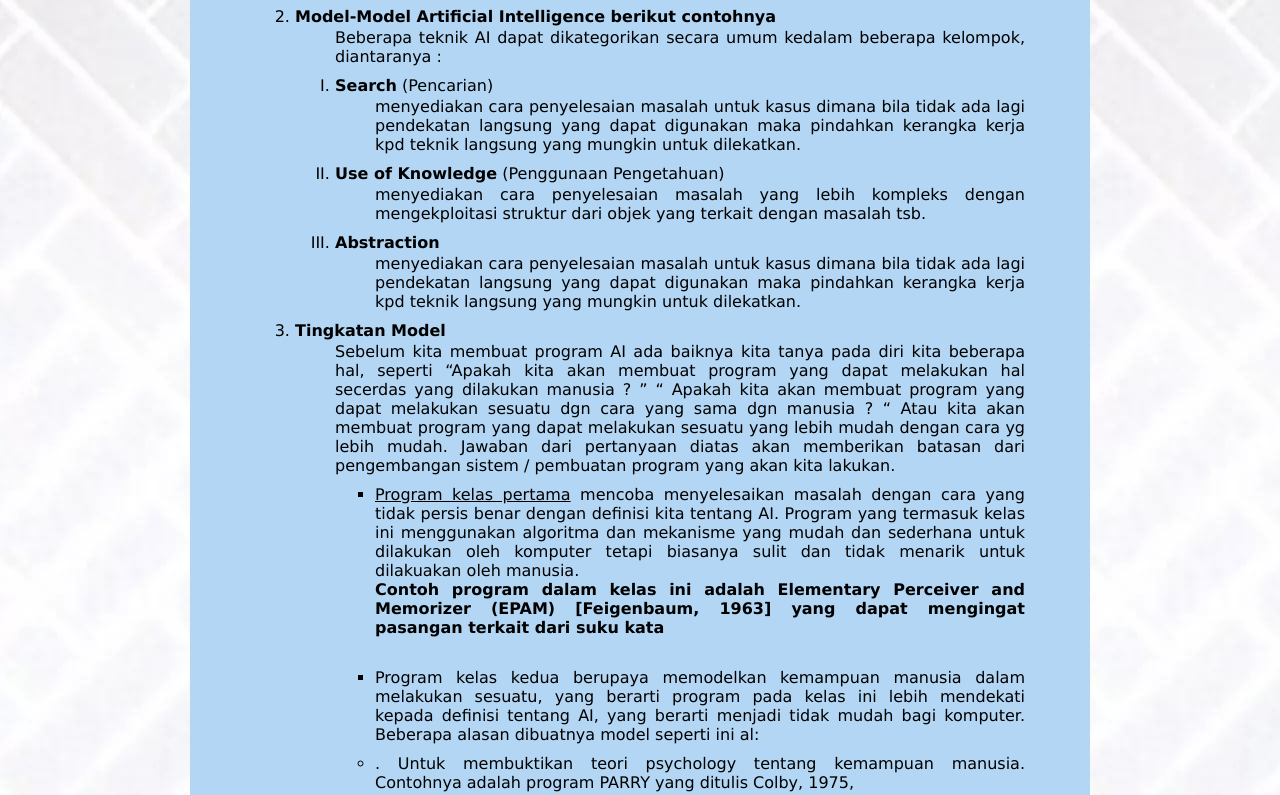
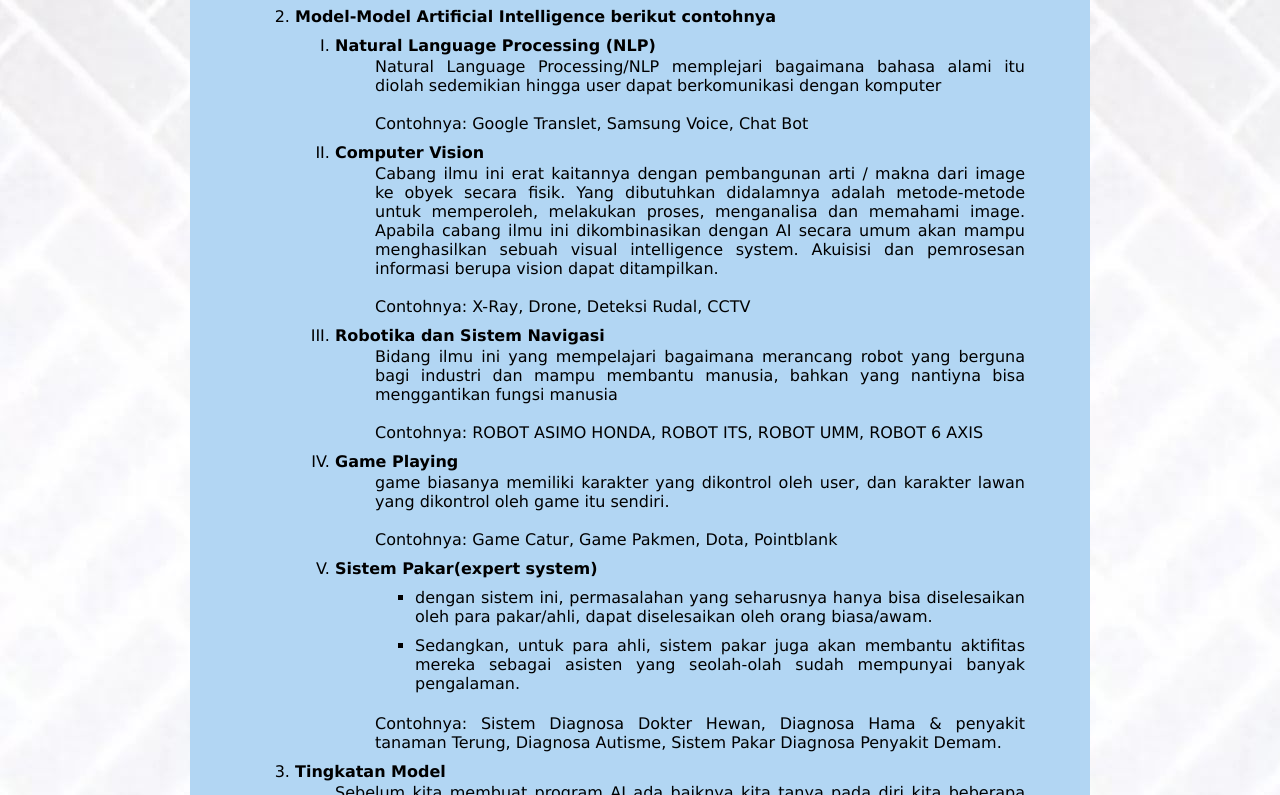
Before and after one commit to FahmiAprian/PortfolioFahmiAprian, a plain HTML site: page index.html in a window 1280 px wide. Shown: the part 448-1243 px from the top of the page. Drawn offline with Linux system fonts and the light colour scheme.

Commit message:
Add files via upload

```diff
--- a/index.html
+++ b/index.html
@@ -30,23 +30,28 @@
             <li>dapat memiliki arti berbeda tergantung kapan digunakan</li>
         </ul>
         <li class="point2"><b>Model-Model Artificial Intelligence berikut contohnya</b></li>
-        <dd>Beberapa teknik AI dapat dikategorikan secara umum kedalam
-            beberapa kelompok, diantaranya :</dd>
             <ol type="I">
-            <li><b>Search</b> (Pencarian)</li>
-            <dd>menyediakan cara penyelesaian masalah untuk kasus
-                dimana bila tidak ada lagi pendekatan langsung yang
-                dapat digunakan maka pindahkan kerangka kerja kpd
-                teknik langsung yang mungkin untuk dilekatkan.</dd>
-                <li><b>Use of Knowledge</b> (Penggunaan Pengetahuan)</li>
-                <dd>menyediakan cara penyelesaian masalah yang lebih
-                kompleks dengan mengekploitasi struktur dari objek
-                yang terkait dengan masalah tsb.</dd>
-                    <li><b>Abstraction</b></li>
-                    <dd>menyediakan cara penyelesaian masalah untuk kasus
-                        dimana bila tidak ada lagi pendekatan langsung yang
-                        dapat digunakan maka pindahkan kerangka kerja kpd
-                        teknik langsung yang mungkin untuk dilekatkan.</dd>
+            <li><b>Natural Language Processing (NLP)</b></li>
+            <dd>Natural Language Processing/NLP memplejari bagaimana bahasa alami itu diolah sedemikian hingga user dapat berkomunikasi dengan komputer</dd><br>
+            <dd>Contohnya: Google  Translet, Samsung Voice, Chat Bot</dd>
+
+                <li><b>Computer Vision</b></li>
+                <dd>Cabang ilmu ini erat kaitannya dengan pembangunan arti / makna dari image ke obyek secara fisik. Yang dibutuhkan didalamnya adalah metode-metode untuk memperoleh, melakukan proses, menganalisa dan memahami image. Apabila cabang ilmu ini dikombinasikan dengan AI secara umum akan mampu menghasilkan sebuah visual intelligence system. Akuisisi dan pemrosesan informasi berupa vision dapat ditampilkan.</dd><br>
+                <dd>Contohnya: X-Ray, Drone, Deteksi Rudal, CCTV</dd>
+
+                    <li><b>Robotika dan Sistem Navigasi</b></li>
+                    <dd>Bidang ilmu ini yang mempelajari bagaimana merancang robot yang berguna bagi industri dan mampu membantu manusia, bahkan yang nantiyna bisa menggantikan fungsi manusia</dd><br>
+                    <dd>Contohnya: ROBOT ASIMO HONDA, ROBOT ITS, ROBOT UMM, ROBOT 6 AXIS</dd>
+
+                        <li><b>Game Playing</b></li>
+                        <dd>game biasanya memiliki karakter yang dikontrol oleh user, dan karakter lawan yang dikontrol oleh game itu sendiri.</dd><br>
+                        <dd>Contohnya: Game Catur, Game Pakmen, Dota, Pointblank </dd>
+
+                        <li><b>Sistem Pakar(expert system)</b></li>
+                        <ul>
+                        <dd><li>dengan sistem ini, permasalahan yang seharusnya hanya bisa diselesaikan oleh para pakar/ahli, dapat diselesaikan oleh orang biasa/awam.</li></dd>
+                        <dd><li>Sedangkan, untuk para ahli, sistem pakar juga akan membantu aktifitas mereka sebagai asisten yang seolah-olah sudah mempunyai banyak pengalaman.</li></dd></ul><br>
+                        <dd>Contohnya: Sistem Diagnosa Dokter Hewan, Diagnosa Hama & penyakit tanaman Terung, Diagnosa Autisme, Sistem Pakar Diagnosa Penyakit Demam.</dd>
         </ol>
         <li class="point3"><b>Tingkatan Model</b></li>
             <dd>Sebelum kita membuat program AI ada baiknya kita tanya
@@ -131,7 +136,7 @@ dinyatakan sebagai orang (cerdas) atau dapat berpikir
         <li>Kecerdasan Badan (Body) -Kinestetik</li>
         <li>Kecerdasan Interpersonal</li>
         <li>Kecerdasan Linguistik – Auditorial</li>
-        <li>Kecerdasan Spasial - Visual</li>
+        <li>Kecerdasan Spasial - Visual|</li>
     </ul>
     <li><b>Potensi Diri</b></li>
     <p>Terdiri atas <b>empat elemen yakni,</b></p>
```
Lines whose indentation alone changed are shown as unchanged.
